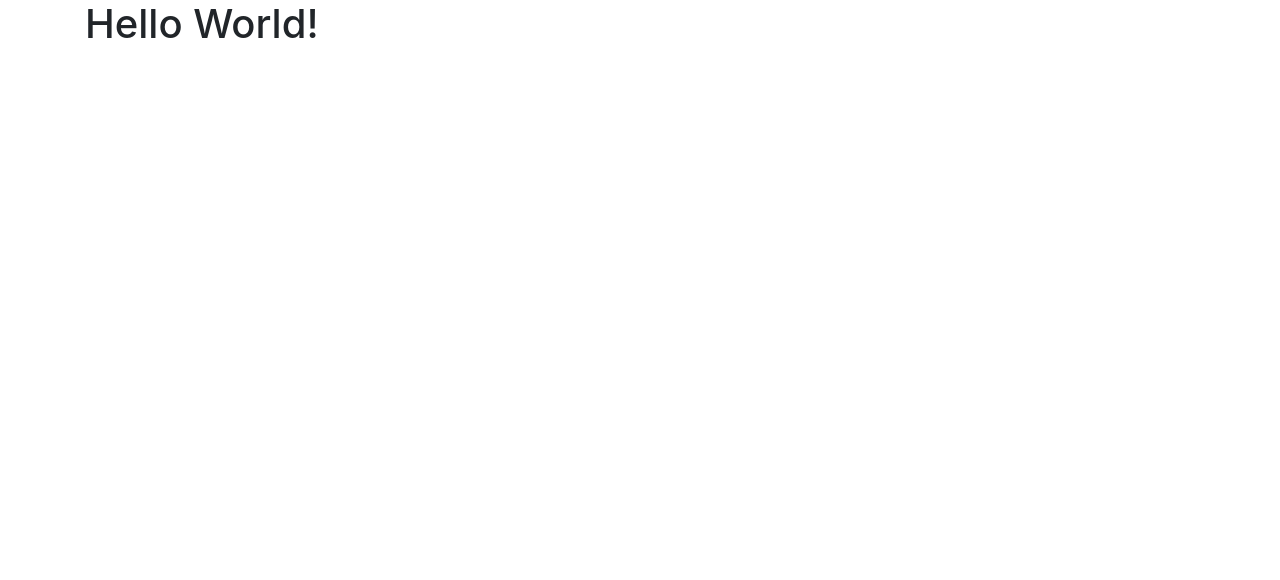
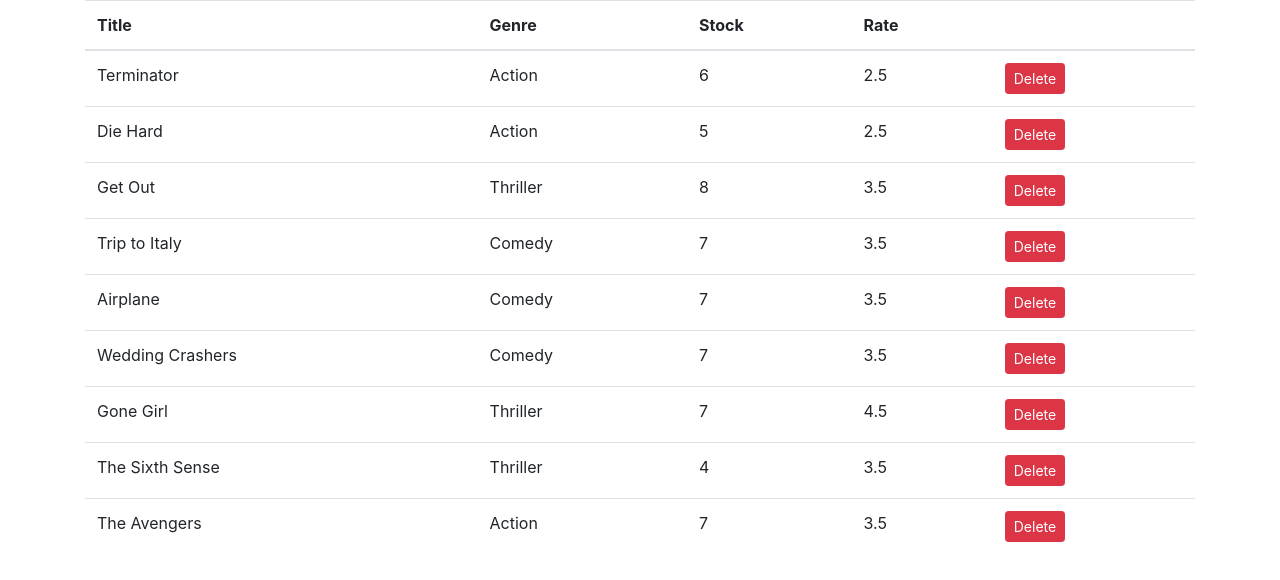
Before and after one commit to ezekielharvey/reactproject, a React (Create React App) app: page / in a window 1280 px wide. Shown: the top 580 px of the page. Built offline with nearby package versions, Linux system fonts and the light colour scheme.

Commit message:
Applied Movies Component to Application

```diff
--- a/src/App.js
+++ b/src/App.js
@@ -1,11 +1,12 @@
 import React, { Component } from 'react';
 import './App.css';
+import Movies from "./components/movies";
 
 class App extends Component {
   render() {
     return (
       <main className="container">
-        <h1>Hello World!</h1>
+        <Movies />
       </main>
     );
   }
--- /dev/null
+++ b/src/services/fakeGenreService.js
@@ -0,0 +1,9 @@
+export const genres = [
+  { _id: "5b21ca3eeb7f6fbccd471818", name: "Action" },
+  { _id: "5b21ca3eeb7f6fbccd471814", name: "Comedy" },
+  { _id: "5b21ca3eeb7f6fbccd471820", name: "Thriller" }
+];
+
+export function getGenres() {
+  return genres.filter(g => g);
+}
--- /dev/null
+++ b/src/services/fakeMovieService.js
@@ -0,0 +1,97 @@
+import * as genresAPI from "./fakeGenreService";
+
+const movies = [
+  {
+    _id: "5b21ca3eeb7f6fbccd471815",
+    title: "Terminator",
+    genre: { _id: "5b21ca3eeb7f6fbccd471818", name: "Action" },
+    numberInStock: 6,
+    dailyRentalRate: 2.5,
+    publishDate: "2018-01-03T19:04:28.809Z"
+  },
+  {
+    _id: "5b21ca3eeb7f6fbccd471816",
+    title: "Die Hard",
+    genre: { _id: "5b21ca3eeb7f6fbccd471818", name: "Action" },
+    numberInStock: 5,
+    dailyRentalRate: 2.5
+  },
+  {
+    _id: "5b21ca3eeb7f6fbccd471817",
+    title: "Get Out",
+    genre: { _id: "5b21ca3eeb7f6fbccd471820", name: "Thriller" },
+    numberInStock: 8,
+    dailyRentalRate: 3.5
+  },
+  {
+    _id: "5b21ca3eeb7f6fbccd471819",
+    title: "Trip to Italy",
+    genre: { _id: "5b21ca3eeb7f6fbccd471814", name: "Comedy" },
+    numberInStock: 7,
+    dailyRentalRate: 3.5
+  },
+  {
+    _id: "5b21ca3eeb7f6fbccd47181a",
+    title: "Airplane",
+    genre: { _id: "5b21ca3eeb7f6fbccd471814", name: "Comedy" },
+    numberInStock: 7,
+    dailyRentalRate: 3.5
+  },
+  {
+    _id: "5b21ca3eeb7f6fbccd47181b",
+    title: "Wedding Crashers",
+    genre: { _id: "5b21ca3eeb7f6fbccd471814", name: "Comedy" },
+    numberInStock: 7,
+    dailyRentalRate: 3.5
+  },
+  {
+    _id: "5b21ca3eeb7f6fbccd47181e",
+    title: "Gone Girl",
+    genre: { _id: "5b21ca3eeb7f6fbccd471820", name: "Thriller" },
+    numberInStock: 7,
+    dailyRentalRate: 4.5
+  },
+  {
+    _id: "5b21ca3eeb7f6fbccd47181f",
+    title: "The Sixth Sense",
+    genre: { _id: "5b21ca3eeb7f6fbccd471820", name: "Thriller" },
+    numberInStock: 4,
+    dailyRentalRate: 3.5
+  },
+  {
+    _id: "5b21ca3eeb7f6fbccd471821",
+    title: "The Avengers",
+    genre: { _id: "5b21ca3eeb7f6fbccd471818", name: "Action" },
+    numberInStock: 7,
+    dailyRentalRate: 3.5
+  }
+];
+
+export function getMovies() {
+  return movies;
+}
+
+export function getMovie(id) {
+  return movies.find(m => m._id === id);
+}
+
+export function saveMovie(movie) {
+  let movieInDb = movies.find(m => m._id === movie._id) || {};
+  movieInDb.name = movie.name;
+  movieInDb.genre = genresAPI.genres.find(g => g._id === movie.genreId);
+  movieInDb.numberInStock = movie.numberInStock;
+  movieInDb.dailyRentalRate = movie.dailyRentalRate;
+
+  if (!movieInDb._id) {
+    movieInDb._id = Date.now();
+    movies.push(movieInDb);
+  }
+
+  return movieInDb;
+}
+
+export function deleteMovie(id) {
+  let movieInDb = movies.find(m => m._id === id);
+  movies.splice(movies.indexOf(movieInDb), 1);
+  return movieInDb;
+}
```
